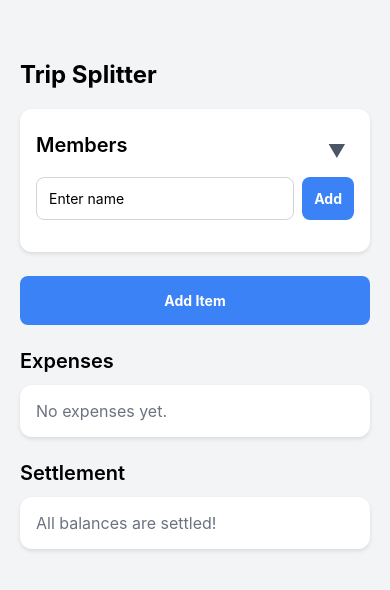
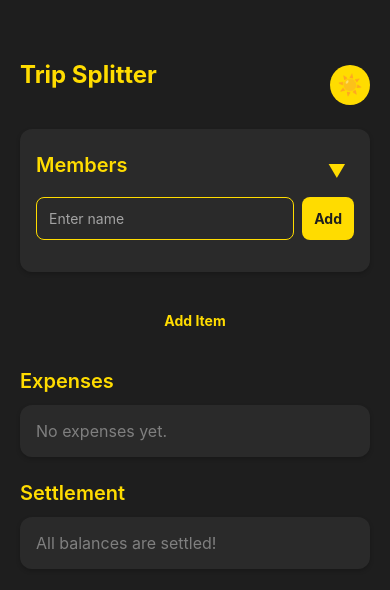
Before and after one commit to dcho-jaewook/TripSplitter, a React Native app in the folder trip-splitter/: screen / in a window 390 px wide. Shown: the top 590 px of the page. Built offline with nearby package versions, Linux system fonts and the light colour scheme.

Commit message:
Dark Mode Implemented

```diff
--- a/trip-splitter/App.js
+++ b/trip-splitter/App.js
@@ -2,7 +2,29 @@ import React, { useState } from "react";
 import { View, Text, TextInput, Button, ScrollView, StyleSheet, TouchableOpacity, Alert } from "react-native";
 import Checkbox from "expo-checkbox";
 
+// Add these theme colors at the top, outside the App component
+const themes = {
+  light: {
+    background: '#FFFFFF',
+    surface: '#F3F4F6',
+    primary: '#1E1E1E',
+    text: '#1E1E1E',
+    textSecondary: '#4B5563',
+    border: '#1E1E1E',
+  },
+  dark: {
+    background: '#1E1E1E',
+    surface: '#2A2A2A',
+    primary: '#FFDC00',
+    text: '#FFFFFF',
+    textSecondary: '#A3A3A3',
+    border: '#FFDC00',
+  }
+};
+
 export default function App() {
+  const [isDarkMode, setIsDarkMode] = useState(true);
+  const theme = isDarkMode ? themes.dark : themes.light;
   const [people, setPeople] = useState([]);
   const [newPerson, setNewPerson] = useState("");
   const [expenses, setExpenses] = useState([]);
@@ -224,17 +246,32 @@ export default function App() {
     }));
   };
 
+  // Add toggle function
+  const toggleTheme = () => {
+    setIsDarkMode(prev => !prev);
+  };
+
   return (
-    <ScrollView style={styles.container}>
+    <ScrollView style={[styles.container, { backgroundColor: theme.background }]}>
       <View style={styles.innerContainer}>
-        <Text style={styles.title}>Trip Splitter</Text>
-        <View style={styles.section}>
+        <View style={styles.headerContainer}>
+          <Text style={[styles.title, { color: theme.primary }]}>Trip Splitter</Text>
+          <TouchableOpacity
+            style={[styles.themeToggle, { backgroundColor: theme.primary }]}
+            onPress={toggleTheme}
+          >
+            <Text style={[styles.themeToggleText, { color: theme.background }]}>
+              {isDarkMode ? '☀️' : '🌙'}
+            </Text>
+          </TouchableOpacity>
+        </View>
+        <View style={[styles.section, { backgroundColor: theme.surface }]}>
           <TouchableOpacity
             style={styles.sectionHeader}
             onPress={() => toggleSection('members')}
           >
-            <Text style={styles.sectionTitle}>Members</Text>
-            <Text style={styles.expandButton}>
+            <Text style={[styles.sectionTitle, { color: theme.primary }]}>Members</Text>
+            <Text style={[styles.expandButton, { color: theme.primary }]}>
               {expandedSections.members ? '▼' : '▶'}
             </Text>
           </TouchableOpacity>
@@ -246,7 +283,16 @@ export default function App() {
                   placeholder="Enter name"
                   value={newPerson}
                   onChangeText={setNewPerson}
-                  style={[styles.input, styles.addPersonInput]}
+                  style={[
+                    styles.input,
+                    {
+                      backgroundColor: theme.surface,
+                      borderColor: theme.border,
+                      color: theme.text
+                    },
+                    styles.addPersonInput
+                  ]}
+                  placeholderTextColor={theme.textSecondary}
                 />
                 <TouchableOpacity
                   style={styles.addButton}
@@ -279,14 +325,14 @@ export default function App() {
             style={styles.addItemButton}
             onPress={() => setShowAddItemForm(true)}
           >
-            <Text style={styles.addButtonText}>Add Item</Text>
+            <Text style={[styles.addButtonText, { color: theme.primary }]}>Add Item</Text>
           </TouchableOpacity>
         )}
 
         {showAddItemForm && (
-          <View style={styles.section}>
+          <View style={[styles.section, { backgroundColor: theme.surface }]}>
             <View style={styles.formHeader}>
-              <Text style={styles.sectionTitle}>Add Item</Text>
+              <Text style={[styles.sectionTitle, { color: theme.primary }]}>Add Item</Text>
               <TouchableOpacity
                 style={styles.cancelButton}
                 onPress={resetItemForm}
@@ -295,15 +341,22 @@ export default function App() {
               </TouchableOpacity>
             </View>
 
-            <TextInput placeholder="Description (e.g., Sushi)" value={description} onChangeText={setDescription} style={styles.input} />
-            <TextInput placeholder="Total Amount (e.g., 3000)" value={amount} onChangeText={setAmount} keyboardType="numeric" style={styles.input} />
-            <Text style={styles.label}>Paid by:</Text>
-            <Text style={styles.sublabel}>Enter amount paid by each person (total: {getTotalPaidAmount()})</Text>
+            <TextInput placeholder="Description (e.g., Sushi)" value={description} onChangeText={setDescription} style={[styles.input, { backgroundColor: theme.surface, borderColor: theme.border, color: theme.text }]} />
+            <TextInput placeholder="Total Amount (e.g., 3000)" value={amount} onChangeText={setAmount} keyboardType="numeric" style={[styles.input, { backgroundColor: theme.surface, borderColor: theme.border, color: theme.text }]} />
+            <Text style={[styles.label, { color: theme.primary }]}>Paid by:</Text>
+            <Text style={[styles.sublabel, { color: theme.textSecondary }]}>Enter amount paid by each person (total: {getTotalPaidAmount()})</Text>
             {people.map((person) => (
               <View key={person} style={styles.paidByContainer}>
-                <Text style={styles.paidByText}>{person}</Text>
+                <Text style={[styles.paidByText, { color: theme.text }]}>{person}</Text>
                 <TextInput
-                  style={styles.paidByInput}
+                  style={[
+                    styles.paidByInput,
+                    {
+                      backgroundColor: theme.surface,
+                      borderColor: theme.border,
+                      color: theme.text
+                    }
+                  ]}
                   placeholder="0"
                   value={paidBy[person] || ""}
                   onChangeText={(value) => handlePaidByChange(person, value)}
@@ -312,24 +365,31 @@ export default function App() {
               </View>
             ))}
             <View style={styles.splitHeader}>
-              <Text style={styles.label}>Split shares:</Text>
+              <Text style={[styles.label, { color: theme.primary }]}>Split shares:</Text>
               <TouchableOpacity
                 style={styles.evenSplitButton}
                 onPress={handleEvenSplit}
               >
-                <Text style={styles.evenSplitText}>Even Split</Text>
+                <Text style={[styles.evenSplitText, styles.addButtonText]}>Even Split</Text>
               </TouchableOpacity>
             </View>
-            <Text style={styles.sublabel}>
+            <Text style={[styles.sublabel, { color: theme.textSecondary }]}>
               Enter how much each person consumed (total: {
                 Object.values(splitShares).reduce((sum, share) => sum + (parseFloat(share) || 0), 0)
               })
             </Text>
             {people.map((person) => (
               <View key={person} style={styles.paidByContainer}>
-                <Text style={styles.paidByText}>{person}</Text>
+                <Text style={[styles.paidByText, { color: theme.text }]}>{person}</Text>
                 <TextInput
-                  style={styles.paidByInput}
+                  style={[
+                    styles.paidByInput,
+                    {
+                      backgroundColor: theme.surface,
+                      borderColor: theme.border,
+                      color: theme.text
+                    }
+                  ]}
                   placeholder="0"
                   value={splitShares[person] || ""}
                   onChangeText={(value) => handleSplitShareChange(person, value)}
@@ -337,20 +397,20 @@ export default function App() {
                 />
               </View>
             ))}
-            <Button title="Add Expense" onPress={addExpense} />
+            <Button title="Add Item" onPress={addExpense} />
           </View>
         )}
-        <Text style={styles.sectionTitle}>Expenses</Text>
-        <View style={styles.section}>
+        <Text style={[styles.sectionTitle, { color: theme.primary }]}>Expenses</Text>
+        <View style={[styles.section, { backgroundColor: theme.surface }]}>
           {expenses.length === 0 ? (
-            <Text style={styles.emptyText}>No expenses yet.</Text>
+            <Text style={[styles.emptyText, { color: theme.textSecondary }]}>No expenses yet.</Text>
           ) : (
             <>
               <TouchableOpacity
                 style={styles.sectionHeader}
                 onPress={() => toggleSection('allExpenses')}
               >
-                <Text style={styles.expenseSubtitle}>All Expenses</Text>
+                <Text style={[styles.expenseSubtitle, { color: theme.primary }]}>All Expenses</Text>
                 <Text style={styles.expandButton}>
                   {expandedSections.allExpenses ? '▼' : '▶'}
                 </Text>
@@ -358,16 +418,16 @@ export default function App() {
 
               {expandedSections.allExpenses && (
                 expenses.map((exp) => (
-                  <Text key={exp.id} style={styles.expenseItem}>
-                    <Text style={{fontWeight: "bold"}}>{exp.description}</Text>: {exp.amount} yen{"\n"}
-                    Paid by: (
+                  <Text key={exp.id} style={[styles.expenseItem, { color: theme.text }]}>
+                    <Text style={{fontWeight: "bold", color: theme.text}}>{exp.description}</Text>: {exp.amount} yen{"\n"}
+                    {"\n"}Paid by:{" "}
                     {Object.entries(exp.paidBy).map(([person, amount], i, arr) =>
-                      `${person}: ${amount}${i < arr.length - 1 ? ', ' : ''}`
-                    )}){"\n"}
-                    Split shares: (
+                      `${person} (${amount})${i < arr.length - 1 ? ', ' : ''}`
+                    )}{"\n"}
+                    {"\n"}Split shares:{" "}
                     {Object.entries(exp.splitShares).map(([person, share], i, arr) =>
-                      `${person}: ${share}${i < arr.length - 1 ? ', ' : ''}`
-                    )})
+                      `${person} (${share})${i < arr.length - 1 ? ', ' : ''}`
+                    )}
                   </Text>
                 ))
               )}
@@ -376,7 +436,7 @@ export default function App() {
                 style={[styles.sectionHeader, styles.secondaryHeader]}
                 onPress={() => toggleSection('expensesByPerson')}
               >
-                <Text style={styles.expenseSubtitle}>Expenses by Person</Text>
+                <Text style={[styles.expenseSubtitle, { color: theme.primary }]}>Expenses by Person</Text>
                 <Text style={styles.expandButton}>
                   {expandedSections.expensesByPerson ? '▼' : '▶'}
                 </Text>
@@ -386,26 +446,26 @@ export default function App() {
                 people.map(person => {
                   const personExpenses = getPersonExpenses(person);
                   return (
-                    <View key={person} style={styles.personExpenseContainer}>
-                      <Text style={styles.personExpenseTitle}>{person}</Text>
+                    <View key={person} style={[styles.personExpenseContainer, { backgroundColor: theme.surface }]}>
+                      <Text style={[styles.personExpenseTitle, { color: theme.primary }]}>{person}</Text>
 
-                      <Text style={styles.expenseSubheader}>Paid for:</Text>
+                      <Text style={[styles.expenseSubheader, { color: theme.textSecondary }]}>Paid for:</Text>
                       {personExpenses.paid.length === 0 ? (
-                        <Text style={styles.emptyText}>No payments made</Text>
+                        <Text style={[styles.emptyText, { color: theme.textSecondary }]}>No payments made</Text>
                       ) : (
                         personExpenses.paid.map(exp => (
-                          <Text key={exp.id} style={styles.personExpenseItem}>
+                          <Text key={exp.id} style={[styles.personExpenseItem, { color: theme.text }]}>
                             • {exp.description}: {exp.amountPaid} yen
                           </Text>
                         ))
                       )}
 
-                      <Text style={styles.expenseSubheader}>Consumed in:</Text>
+                      <Text style={[styles.expenseSubheader, { color: theme.textSecondary }]}>Consumed in:</Text>
                       {personExpenses.consumed.length === 0 ? (
-                        <Text style={styles.emptyText}>No items consumed</Text>
+                        <Text style={[styles.emptyText, { color: theme.textSecondary }]}>No items consumed</Text>
                       ) : (
                         personExpenses.consumed.map(exp => (
-                          <Text key={exp.id} style={styles.personExpenseItem}>
+                          <Text key={exp.id} style={[styles.personExpenseItem, { color: theme.text }]}>
                             • {exp.description}: {exp.amountConsumed} yen
                           </Text>
                         ))
@@ -417,34 +477,34 @@ export default function App() {
             </>
           )}
         </View>
-        <Text style={styles.sectionTitle}>Settlement</Text>
-        <View style={styles.section}>
+        <Text style={[styles.sectionTitle, { color: theme.primary }]}>Settlement</Text>
+        <View style={[styles.section, { backgroundColor: theme.surface }]}>
           {showSettlement ? (
             <>
               {settlement
                 .filter(person => Math.abs(person.net) > 0.01)
                 .map((person) => (
-                  <Text key={person.name} style={styles.settlementItem}>
-                    <Text style={styles.personName}>{person.name}</Text>: {" "}
+                  <Text key={person.name} style={[styles.settlementItem, { color: theme.text }]}>
+                    <Text style={[styles.personName, { color: theme.text }]}>{person.name}</Text>: {" "}
                     <Text style={person.net >= 0 ? styles.positiveAmount : styles.negativeAmount}>
                       {person.net >= 0 ? "is owed" : "owes"} {Math.abs(person.net.toFixed(2))} yen
                     </Text>
                   </Text>
                 ))}
               {settlement.every(person => Math.abs(person.net) <= 0.01) && (
-                <Text style={styles.emptyText}>All balances are settled!</Text>
+                <Text style={[styles.emptyText, { color: theme.textSecondary }]}>All balances are settled!</Text>
               )}
               {expenses.length > 0 && (
                 <TouchableOpacity
-                  style={styles.settleButton}
+                  style={[styles.settleButton, { backgroundColor: theme.primary }]}
                   onPress={handleSettle}
                 >
-                  <Text style={styles.settleButtonText}>Settle All Expenses</Text>
+                  <Text style={[styles.settleButtonText, { color: theme.background }]}>Settle All Expenses</Text>
                 </TouchableOpacity>
               )}
             </>
           ) : (
-            <Text style={styles.settledMessage}>All expenses have been settled! 🎉</Text>
+            <Text style={[styles.settledMessage, { color: theme.text }]}>All expenses have been settled! 🎉</Text>
           )}
         </View>
       </View>
@@ -455,22 +515,25 @@ export default function App() {
 const styles = StyleSheet.create({
   container: {
     flex: 1,
-    backgroundColor: "#f3f4f6",
   },
   innerContainer: {
     padding: 20,
     paddingTop: 60,
     paddingBottom: 40,
   },
-  title: { fontSize: 24, fontWeight: "bold", marginBottom: 20 },
+  title: {
+    fontSize: 24,
+    fontWeight: "bold",
+    marginBottom: 20,
+  },
   section: {
     marginBottom: 24,
-    backgroundColor: '#ffffff',
+    backgroundColor: '#2A2A2A',
     padding: 16,
     borderRadius: 12,
     shadowColor: '#000',
     shadowOffset: { width: 0, height: 2 },
-    shadowOpacity: 0.1,
+    shadowOpacity: 0.2,
     shadowRadius: 4,
     elevation: 3,
   },
@@ -481,7 +544,7 @@ const styles = StyleSheet.create({
     marginBottom: 16,
   },
   addItemButton: {
-    backgroundColor: '#3b82f6',
+    backgroundColor: theme => theme.primary,
     padding: 16,
     borderRadius: 8,
     alignItems: 'center',
@@ -491,16 +554,30 @@ const styles = StyleSheet.create({
     padding: 8,
   },
   cancelButtonText: {
-    color: '#ef4444',
+    color: '#FF3F34',
     fontSize: 16,
     fontWeight: '500',
   },
-  input: { borderWidth: 1, borderColor: "#d1d5db", padding: 12, marginBottom: 12, borderRadius: 8 },
-  label: { fontSize: 16, marginBottom: 8, marginTop: 12 },
+  input: {
+    borderWidth: 1,
+    borderColor: "#FFDC00",
+    padding: 12,
+    marginBottom: 12,
+    borderRadius: 8,
+    backgroundColor: '#2A2A2A',
+    color: '#FFFFFF'
+  },
+  label: {
+    fontSize: 16,
+    marginBottom: 8,
+    marginTop: 12,
+    color: '#FFDC00'
+  },
   sublabel: {
     fontSize: 14,
-    color: '#6b7280',
+    color: '#FFDC00',
     marginBottom: 8,
+    opacity: 0.8,
   },
   radioOption: { flexDirection: "row", alignItems: "center", marginBottom: 8 },
   radioCircle: { width: 20, height: 20, borderRadius: 10, borderWidth: 2, borderColor: "#374151", marginRight: 8 },
@@ -513,9 +590,18 @@ const styles = StyleSheet.create({
     fontWeight: "600",
     marginBottom: 12,
     marginTop: 0,
+    color: '#FFDC00'
   },
-  emptyText: { color: "#6b7280", fontSize: 16 },
-  expenseItem: { fontSize: 16, marginBottom: 8 },
+  emptyText: {
+    color: "#FFDC00",
+    fontSize: 16,
+    opacity: 0.7
+  },
+  expenseItem: {
+    fontSize: 16,
+    marginBottom: 8,
+    color: '#FFFFFF'
+  },
   settlementItem: { fontSize: 16, marginBottom: 8 },
   addPersonContainer: {
     flexDirection: 'row',
@@ -527,13 +613,13 @@ const styles = StyleSheet.create({
     marginRight: 8,
   },
   addButton: {
-    backgroundColor: '#3b82f6',
+    backgroundColor: '#FFDC00',
     padding: 12,
     borderRadius: 8,
     justifyContent: 'center',
   },
   addButtonText: {
-    color: 'white',
+    color: '#1E1E1E',
     fontWeight: 'bold',
   },
   personItemContainer: {
@@ -545,9 +631,12 @@ const styles = StyleSheet.create({
     flex: 1,
     fontSize: 16,
     padding: 8,
-    backgroundColor: '#e5e7eb',
+    backgroundColor: '#2A2A2A',
     borderRadius: 4,
     marginRight: 8,
+    color: '#FFFFFF',
+    borderColor: '#FFDC00',
+    borderWidth: 1,
   },
   deleteButton: {
     backgroundColor: '#ef4444',
@@ -573,24 +662,27 @@ const styles = StyleSheet.create({
   paidByText: {
     flex: 1,
     fontSize: 16,
+    color: '#FFFFFF'
   },
   paidByInput: {
     borderWidth: 1,
-    borderColor: "#d1d5db",
+    borderColor: "#FFDC00",
     padding: 8,
     borderRadius: 8,
     width: 120,
     marginLeft: 8,
+    backgroundColor: '#2A2A2A',
+    color: '#FFFFFF'
   },
   settleButton: {
-    backgroundColor: '#10b981',
+    backgroundColor: '#FFDC00',
     padding: 16,
     borderRadius: 8,
     alignItems: 'center',
     marginTop: 16,
   },
   settleButtonText: {
-    color: 'white',
+    color: '#1E1E1E',
     fontWeight: 'bold',
     fontSize: 16,
   },
@@ -609,13 +701,13 @@ const styles = StyleSheet.create({
     marginBottom: 8,
   },
   evenSplitButton: {
-    backgroundColor: '#3b82f6',
+    backgroundColor: '#FFDC00',
     paddingHorizontal: 12,
     paddingVertical: 6,
     borderRadius: 6,
   },
   evenSplitText: {
-    color: 'white',
+    color: '#1E1E1E',
     fontSize: 14,
     fontWeight: '500',
   },
@@ -624,7 +716,7 @@ const styles = StyleSheet.create({
     fontWeight: '600',
     marginTop: 16,
     marginBottom: 8,
-    color: '#374151',
+    color: '#FFDC00',
   },
   expenseSubheader: {
     fontSize: 14,
@@ -636,30 +728,33 @@ const styles = StyleSheet.create({
   personExpenseContainer: {
     marginTop: 12,
     padding: 12,
-    backgroundColor: '#f3f4f6',
+    backgroundColor: '#2A2A2A',
     borderRadius: 8,
     marginBottom: 8,
+    borderColor: '#FFDC00',
+    borderWidth: 1,
   },
   personExpenseTitle: {
     fontSize: 16,
     fontWeight: '600',
     marginBottom: 8,
-    color: '#1f2937',
+    color: '#FFDC00',
   },
   personExpenseItem: {
     fontSize: 14,
     marginLeft: 8,
     marginBottom: 4,
-    color: '#374151',
+    color: '#FFFFFF',
   },
   personName: {
     fontWeight: '600',
   },
   positiveAmount: {
-    color: '#059669',
+    color: '#11A31D',
   },
   negativeAmount: {
-    color: '#dc2626',
+    color: '#FF3F34',
+    opacity: 0.7,
   },
   sectionHeader: {
     flexDirection: 'row',
@@ -669,10 +764,26 @@ const styles = StyleSheet.create({
   },
   expandButton: {
     fontSize: 18,
-    color: '#4b5563',
+    color: '#FFDC00',
     paddingHorizontal: 8,
   },
   secondaryHeader: {
     marginTop: 16,
   },
+  headerContainer: {
+    flexDirection: 'row',
+    justifyContent: 'space-between',
+    alignItems: 'center',
+    marginBottom: 20,
+  },
+  themeToggle: {
+    width: 40,
+    height: 40,
+    borderRadius: 20,
+    justifyContent: 'center',
+    alignItems: 'center',
+  },
+  themeToggleText: {
+    fontSize: 20,
+  },
 });
```
